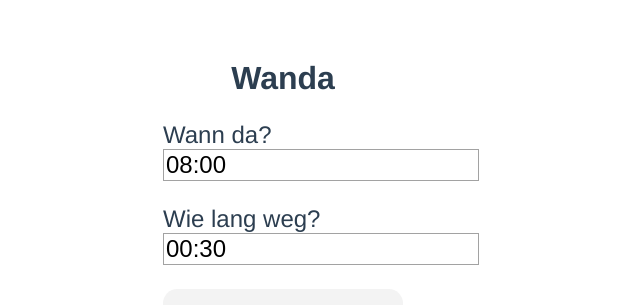
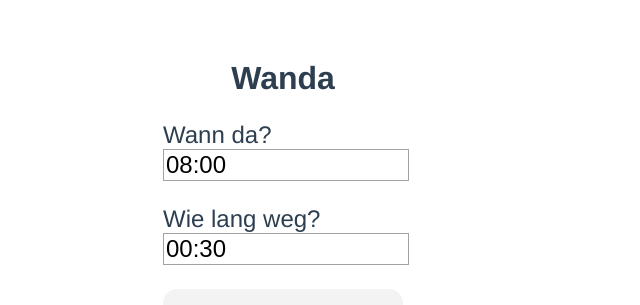
Before and after one commit to flogehring/wanda, a Vue app: page /#/ in a window 1280 px wide. Shown: the top 305 px of the page, without its empty margins (357-997 px from the left). Built offline with nearby package versions, Linux system fonts and the light colour scheme.

Commit message:
UIFix for Safari

```diff
--- a/src/components/WandaSet.vue
+++ b/src/components/WandaSet.vue
@@ -100,6 +100,7 @@ form {
     font-size: 1em;
         -webkit-appearance: none;
     border: 1px solid #a2a2a2;
+    max-width: 100%;
   }
 }
 </style>
```
